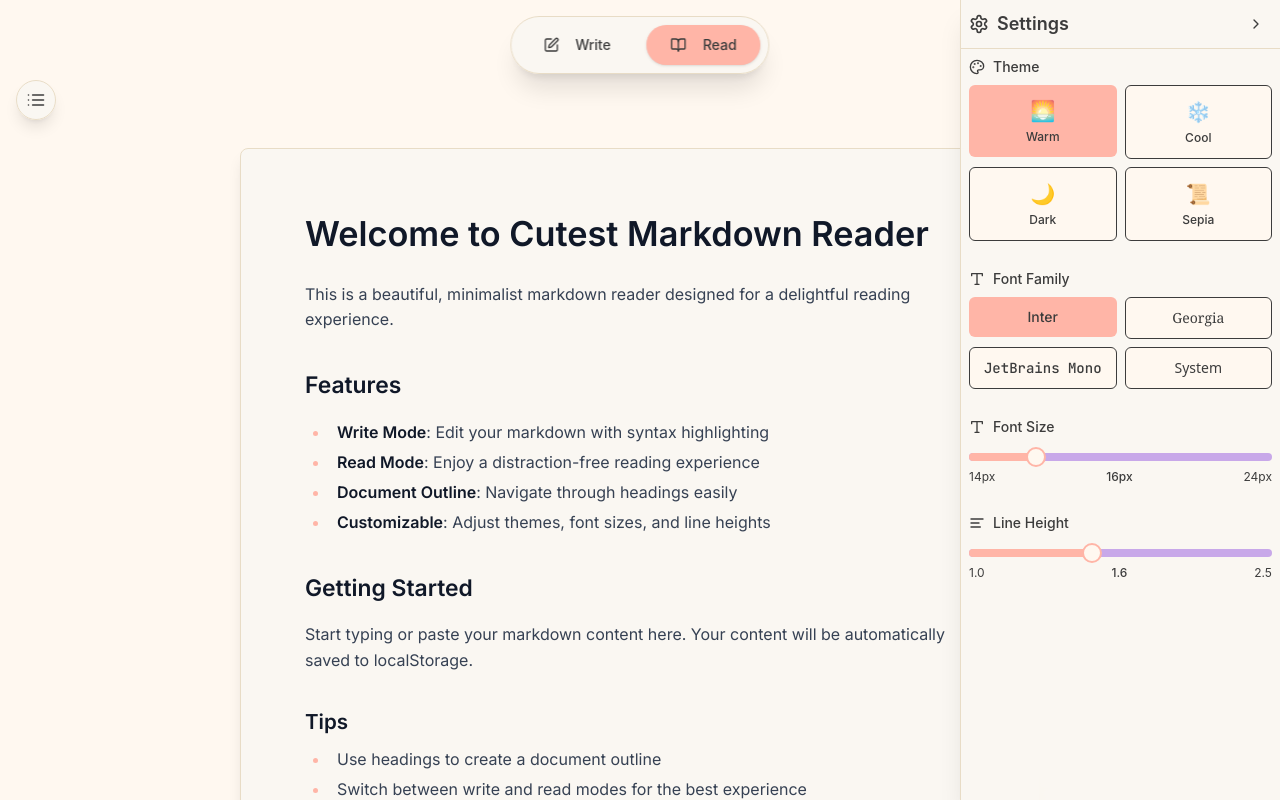
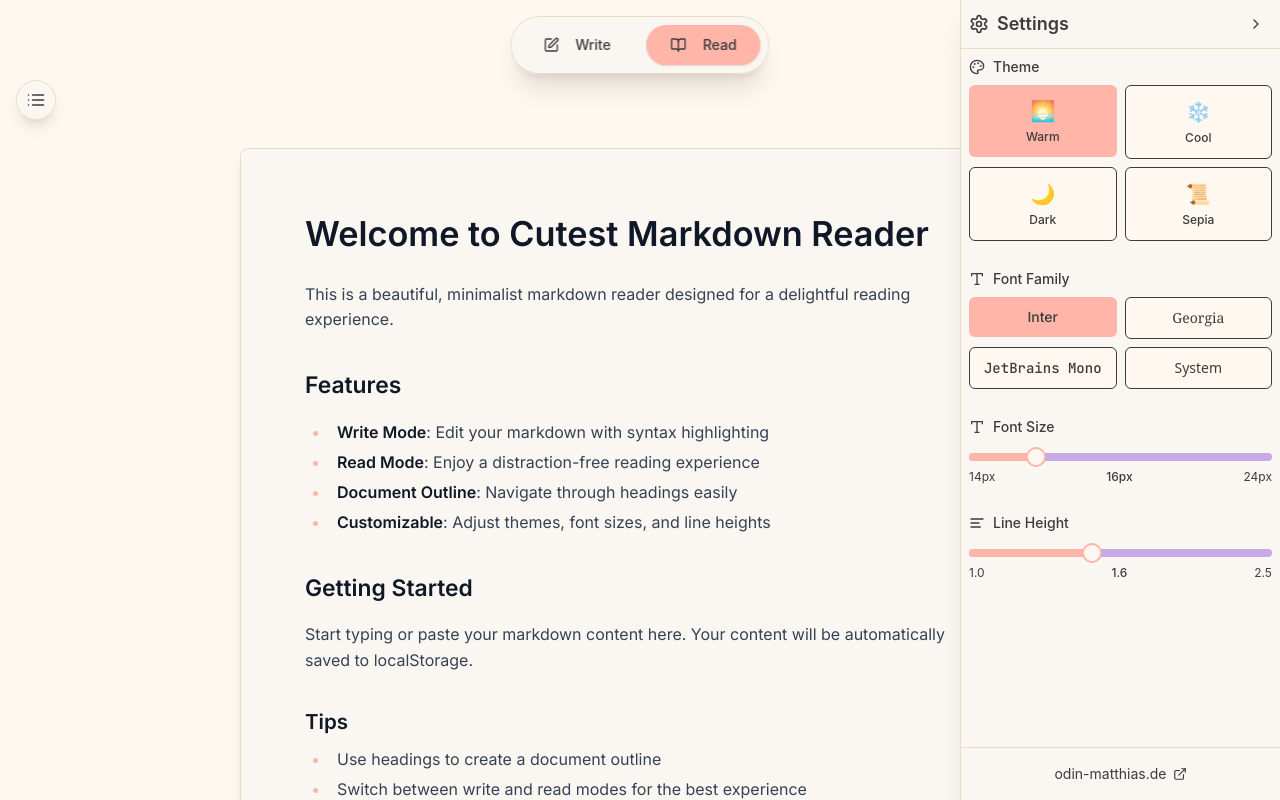
Before and after one commit to Odin94/cutest-markdown-reader, a React (Vite) app: page / in a window 1280 px wide. Both pictures are taken after a click on the button 1244 px from the left and 100 px from the top of the page. Built offline with nearby package versions, Linux system fonts and the light colour scheme.

Commit message:
Add link to my blog/homepage

```diff
--- a/src/components/layout/SettingsSidebar.tsx
+++ b/src/components/layout/SettingsSidebar.tsx
@@ -4,7 +4,7 @@ import { applyTheme, type Theme } from "@/lib/themes"
 import { cn } from "@/lib/utils"
 import { useSettings } from "@/stores/settingsStore"
 import { AnimatePresence, motion } from "framer-motion"
-import { AlignLeft, ChevronRight, Palette, Settings, Type } from "lucide-react"
+import { AlignLeft, ChevronRight, ExternalLink, Palette, Settings, Type } from "lucide-react"
 import { useEffect, useRef, useState } from "react"
 
 type SettingsSidebarProps = {
@@ -192,6 +192,17 @@ export const SettingsSidebar = ({ isOpen, onToggle }: SettingsSidebarProps) => {
                 </div>
               </div>
             </div>
+            <div className="w-full p-4 border-t border-border flex justify-center items-center">
+              <a
+                href="https://odin-matthias.de"
+                target="_blank"
+                rel="noopener noreferrer"
+                className="flex items-center gap-1.5 text-sm text-muted-foreground hover:text-foreground transition-colors duration-200"
+              >
+                <span>odin-matthias.de</span>
+                <ExternalLink className="h-3.5 w-3.5" />
+              </a>
+            </div>
           </motion.aside>
         ) : null}
       </AnimatePresence>
```
